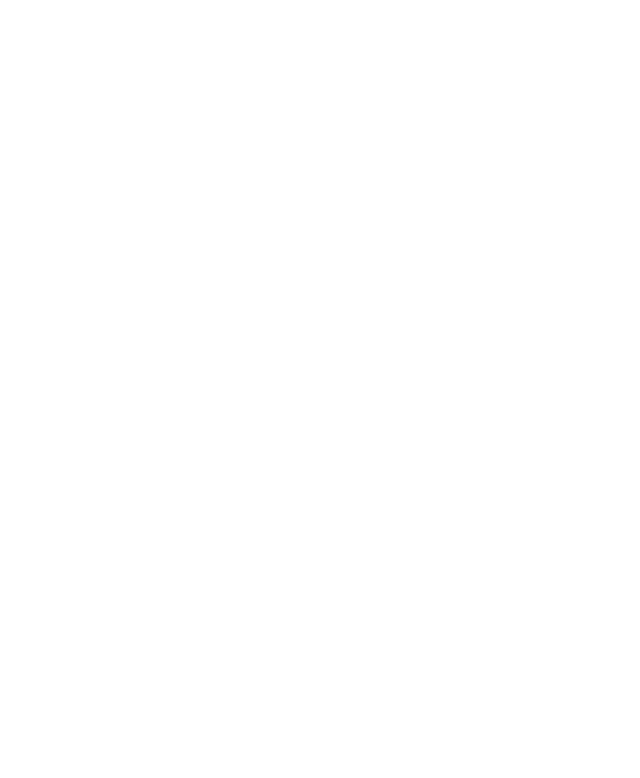
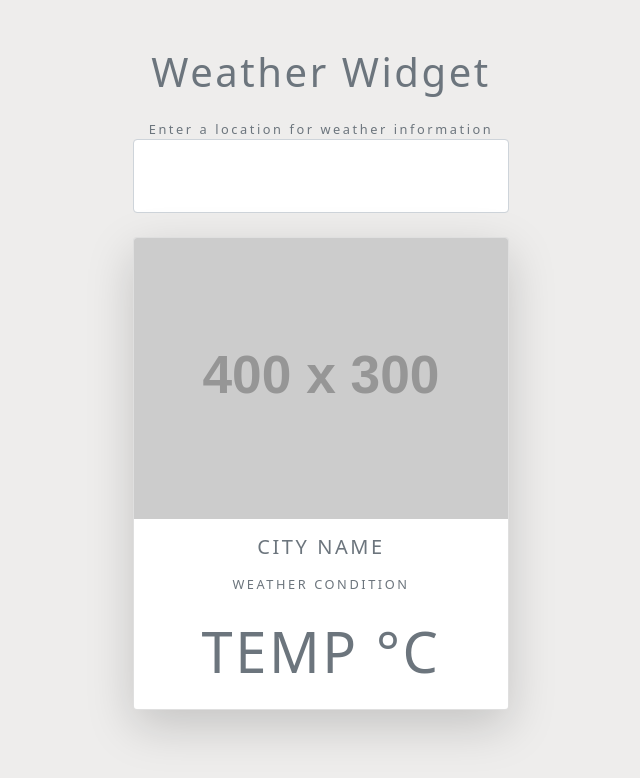
Before and after one commit to AsphaltShark14/weatherapp-project, a plain HTML site: page index.html in a window 1280 px wide. Shown: the whole page, without its empty margins (319-959 px from the left). Drawn offline with nearby package versions, Linux system fonts and the light colour scheme; placeholder pictures from the web are drawn by us.

Commit message:
Added HTML & CSS template

```diff
--- a/index.html
+++ b/index.html
@@ -10,7 +10,33 @@
 </head>
 <body>
 
-    <script src="/scripts/forecast.js"></script>
-    <script src="/scripts/app.js"></script>
+    <div class="container my-5 mx-auto">
+
+        <h1 class="text-muted text-center my-4">Weather Widget</h1>
+
+        <form class="change-location my-4 text-center text-muted">
+            <label for="city">Enter a location for weather information</label>
+            <input type="text" name="city" class="form-control p-4">
+        </form>
+
+        <div class="card shadow-lg rounded">
+            <img src="https://via.placeholder.com/400x300" class="time card-img-top">
+            <div class="icon bg-light mx-auto text-center">
+                <!-- icon -->
+            </div>
+            <div class="text-muted text-uppercase text-center details">
+                <h5 class="my-3">City name</h5>
+                <div class="my-3">Weather condition</div>
+                <div class="display-4 my-4">
+                    <span>temp</span>
+                    <span>&deg;c</span>
+                </div>
+            </div>
+        </div>
+
+    </div>
+
+    <script src="scripts/forecast.js"></script>
+    <script src="scripts/app.js"></script>
 </body>
 </html>
--- a/styles.css
+++ b/styles.css
@@ -0,0 +1,9 @@
+body {
+  background: #eeedec;
+  letter-spacing: 0.2em;
+  font-size: 0.8em;
+}
+
+.container {
+  max-width: 400px;
+}
```
